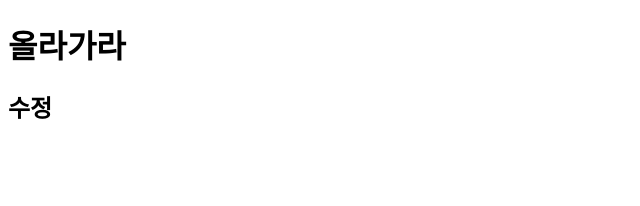
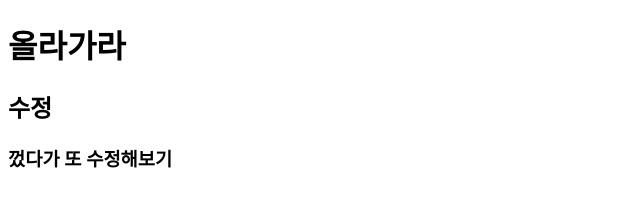
Before and after one commit to 2026-08-26/Project404, a plain HTML site: page ju.html in a window 1280 px wide. Shown: the whole page, without its empty margins (0-640 px from the left). Drawn offline with Linux system fonts and the light colour scheme.

Commit message:
두번 수정

```diff
--- a/ju.html
+++ b/ju.html
@@ -8,5 +8,6 @@
 <body>
     <h1>올라가라</h1>
     <h2>수정</h2>
+    <h3>껐다가 또 수정해보기</h3>
 </body>
 </html>
```
